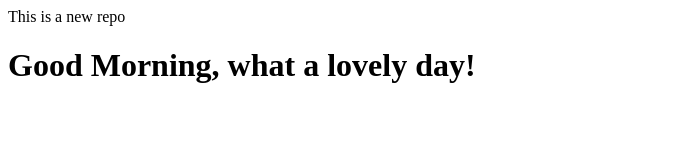
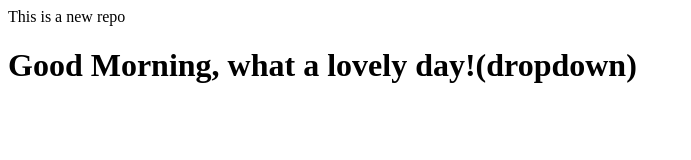
Before and after one commit to kushalkrd92/localrepo, a plain HTML site: page index.html in a window 1280 px wide. Shown: the whole page, without its empty margins (0-691 px from the left). Drawn offline with Linux system fonts and the light colour scheme.

```diff
--- a/index.html
+++ b/index.html
@@ -1,4 +1,4 @@
 <p>This is a new repo</p>
 <h1>
-    Good Morning, what a lovely day!
+    Good Morning, what a lovely day!(dropdown)
 </h1>
```
